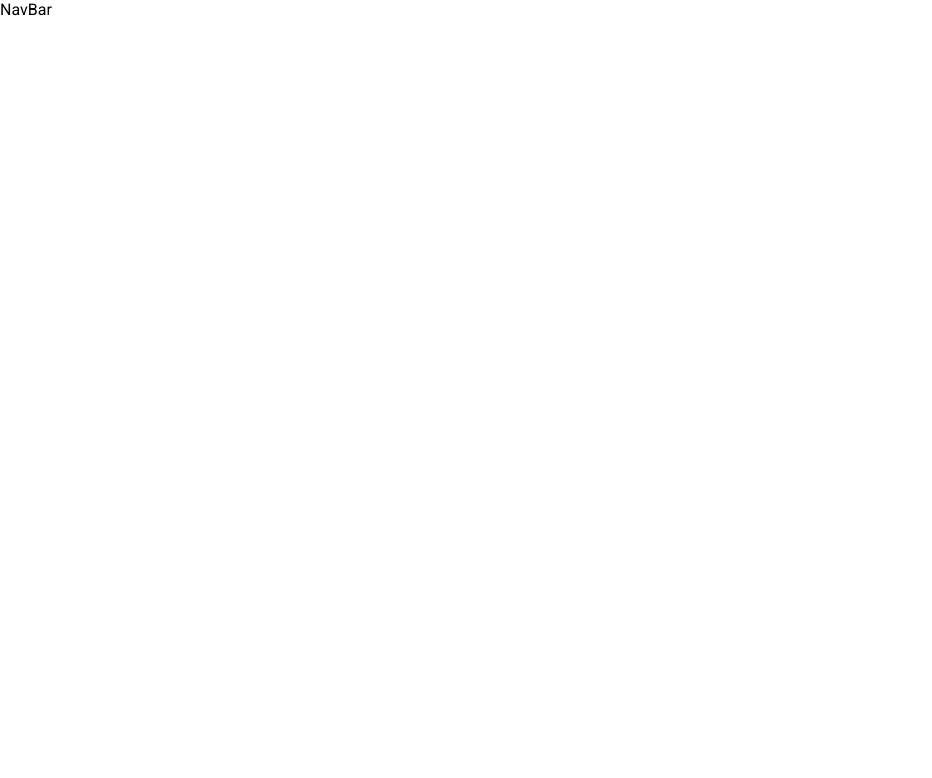
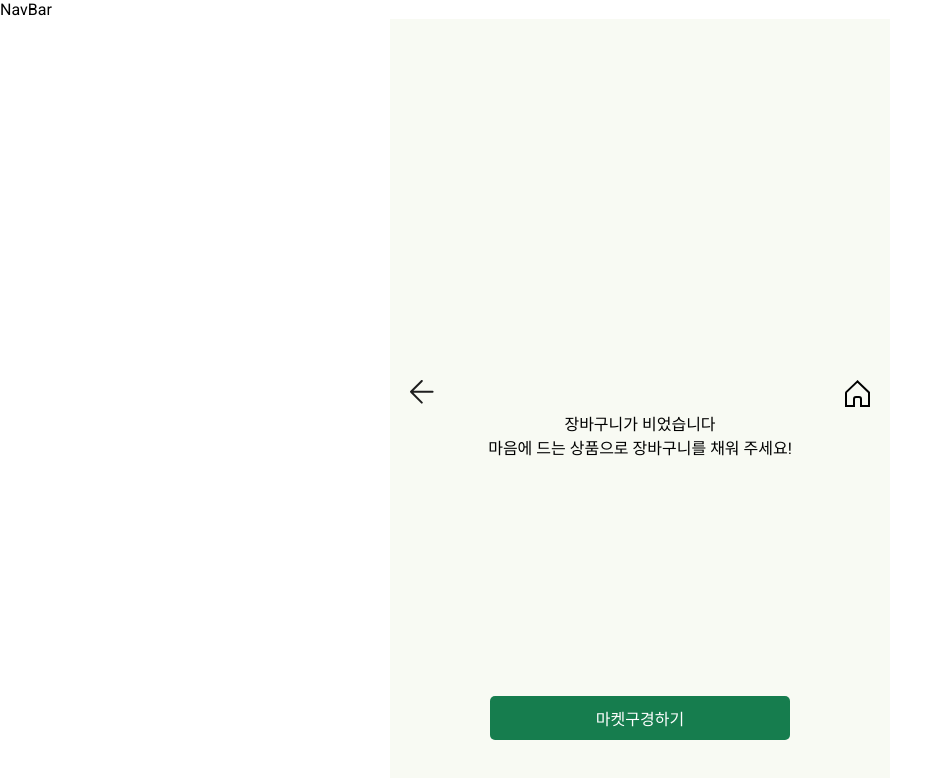
Before and after one commit to his0si/md-site, a React (Vite) app in the folder frontend/: page /cartEmpty in a window 1280 px wide. Before the commit this address had no page. Shown: the top 778 px of the page, without its empty margins (0-932 px from the left). Built offline with nearby package versions, Linux system fonts and the light colour scheme.

Commit message:
feat(#3) cartEmpty개발

```diff
--- a/frontend/src/App.jsx
+++ b/frontend/src/App.jsx
@@ -11,7 +11,7 @@ import AdminPage from './pages/admin/AdminPage';
 import AdminLogin from './pages/admin/AdminLogin';
 import NavBar from './components/NavBar';
 import Cart from "./pages/cart/cart";
-import CartEmty from "./pages/cart/cart_emty";
+import CartEmpty from "./pages/cart/cart_empty";
 
 const App = () => {
   const location = useLocation();
@@ -52,7 +52,7 @@ const App = () => {
           element={<RegistrationComplete />}
         />
         <Route path="/cart" element={<Cart/>}/>
-        <Route path="/cartEmty" element={<CartEmty/>}/>
+        <Route path="/cartEmpty" element={<CartEmpty/>}/>
       </Routes>
     </div>
   );
--- a/frontend/src/pages/cart/cart_emty.jsx
+++ b/frontend/src/pages/cart/cart_empty.jsx
@@ -1,5 +1,6 @@
 import NavBar2 from "../../components/NavBar2";
 import styled from "styled-components";
+import Button from "../../components/button";
 
 const Container = styled.div`
   height: 100vh;
@@ -13,14 +14,16 @@ const Container = styled.div`
   margin: auto;
 `;
 
-const CartEmty=()=>{
+const CartEmpty=()=>{
     return(
         <>
         <Container>
             <NavBar2/>
+            <div style={{textAlign:"center"}}>장바구니가 비었습니다 <br/> 마음에 드는 상품으로 장바구니를 채워 주세요!</div>
+            <Button text={"마켓구경하기"}/>
         </Container>
         </>
     )
 }
 
-export default CartEmty;
+export default CartEmpty;
--- a/frontend/src/pages/login/RegistrationComplete.jsx
+++ b/frontend/src/pages/login/RegistrationComplete.jsx
@@ -1,6 +1,7 @@
 import React from 'react';
 import styled, { createGlobalStyle } from 'styled-components';
 import checkImage from '../../assets/check.png';
+import Button from "../../components/button";
 
 const GlobalStyle = createGlobalStyle`
   body {
@@ -51,7 +52,7 @@ const RegistrationComplete = () => {
         <Icon src={checkImage} alt="Check" />
         <MainText>회원가입이 완료되었습니다.</MainText>
         <SubText>rE: market의 새로운 회원님을 환영합니다!</SubText>
-
+        <Button text={"회원가입 마치기"}/>
       </Container>
     </>
   );
--- a/frontend/src/pages/login/StudentNumber.jsx
+++ b/frontend/src/pages/login/StudentNumber.jsx
@@ -1,5 +1,6 @@
 import React from 'react';
 import styled, { createGlobalStyle } from 'styled-components';
+import Button from "../../components/button";
 
 const GlobalStyle = createGlobalStyle`
   body {
@@ -55,6 +56,7 @@ const StudentNumber = () => {
         <InstructionText>학번을 입력해주세요.</InstructionText>
         <Input type="text" />
         <InfoText>행사 이후 모든 학번 및 회원 정보는 파기될 예정입니다.</InfoText>
+        <Button text={"다음"}/>
       </Container>
     </>
   );
```
